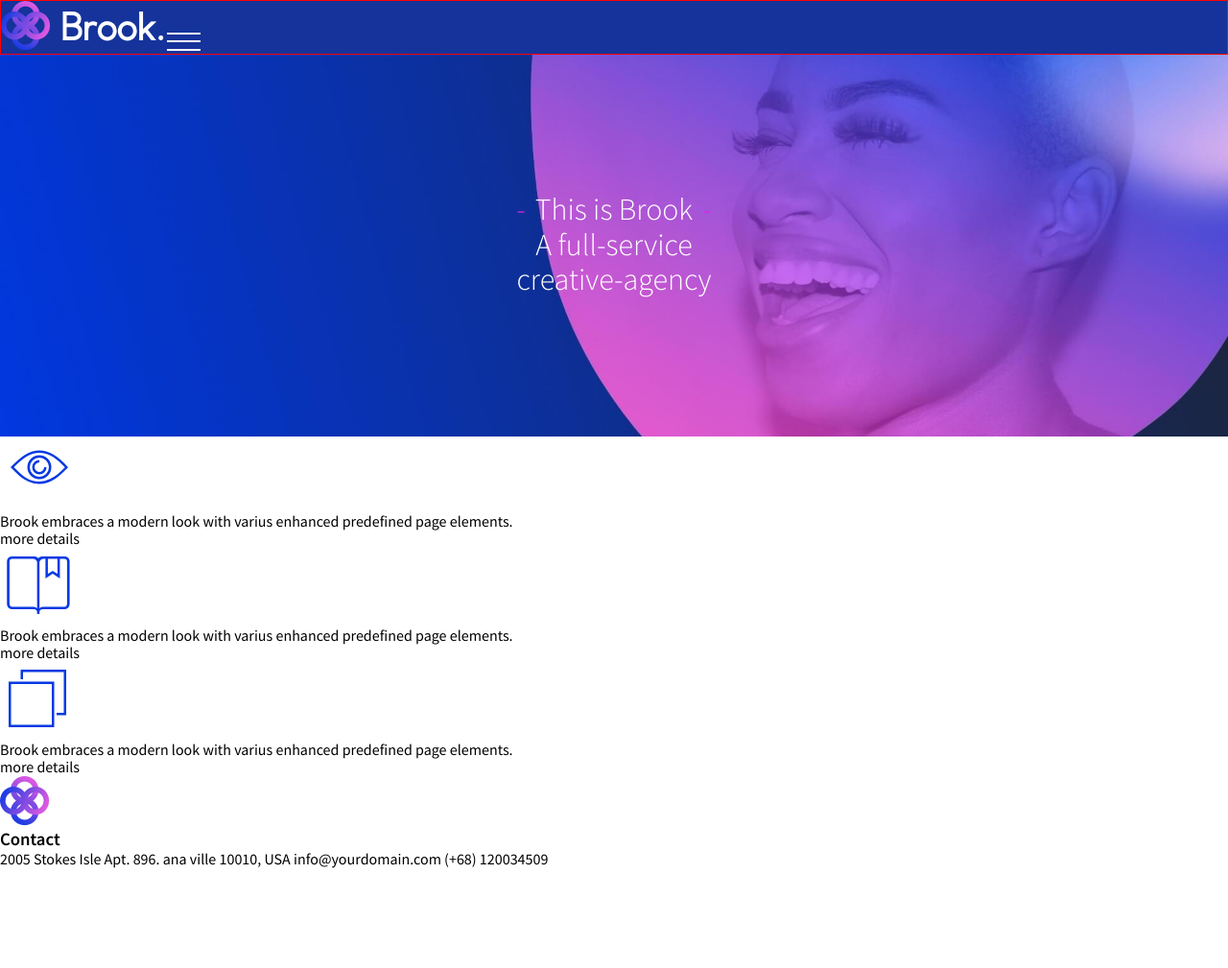
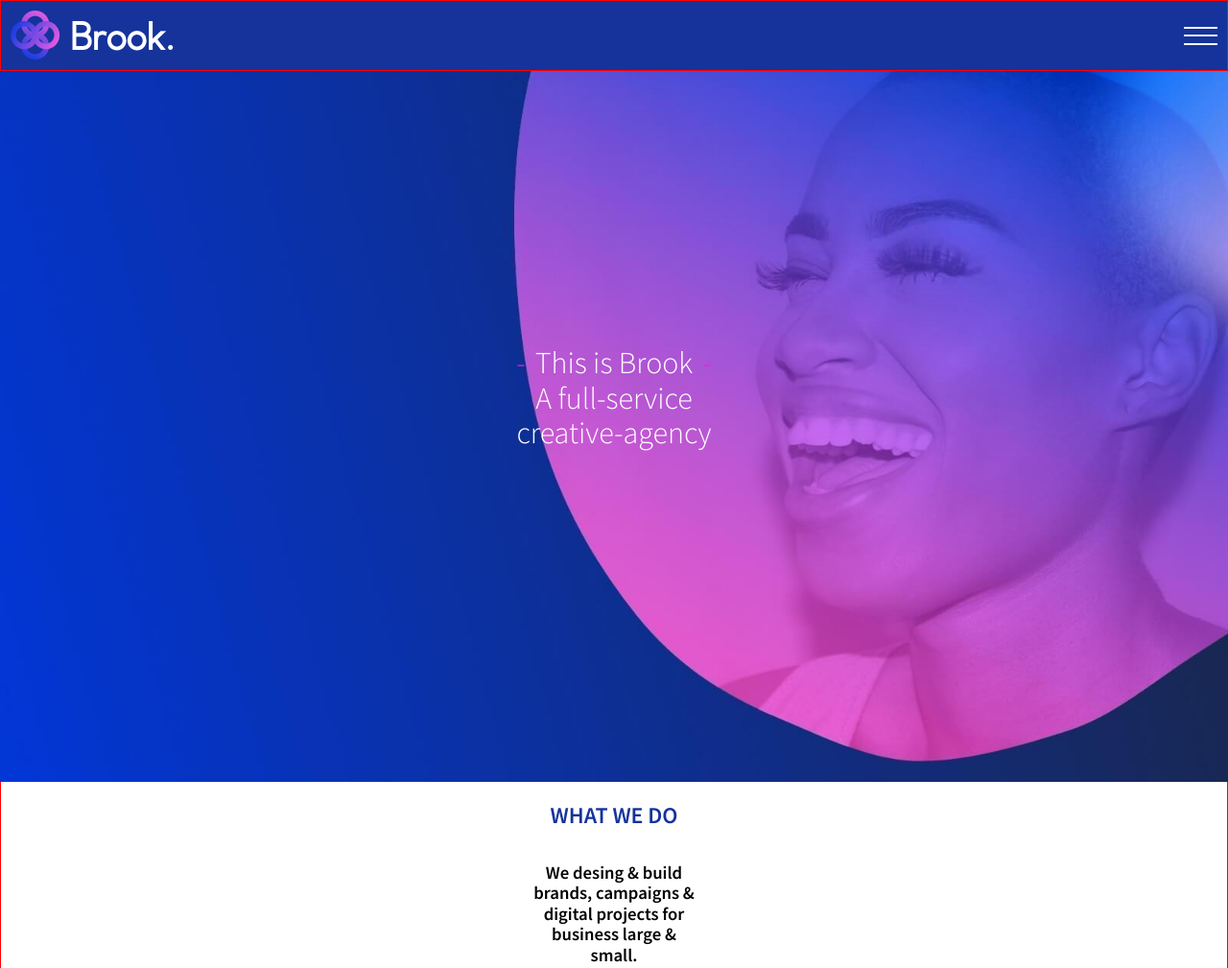
Before and after one commit to MarinaCarbonell/ejercicios-de-adalab, a website: page practica-fin-de-semana/public/index.html in a window 1280 px wide. Shown: the top 1009 px of the page at 96% size. Before the commit the page ends 905 px from the top, so only its background shows below. Drawn offline with Linux system fonts and the light colour scheme; files whose address does not match are found by name.

Commit message:
add changes

```diff
--- a/practica-fin-de-semana/public/index.html
+++ b/practica-fin-de-semana/public/index.html
@@ -42,21 +42,21 @@
   <section class="main">
       <div class="wrapper">
           <article class="modern-design">
-              <img class="eye-icon>" src=".assets/images/eye-icon.jpg" alt="eye-icon" title="book-icon">
+              <img class="eye-icon>" src="./assets/images/eye-icon.jpg" alt="eye-icon" title="eye-icon">
               <p class="moder-design-p">
                   Brook embraces a modern look with varius enhanced predefined page elements.
               </p>
               <span class="more-details">more details</span>
           </article>
           <article class="modern-design">
-              <img class="book-icon>" src=".assets/images/book-icon.jpg" alt="book-icon" title="book-icon">
+              <img class="book-icon>" src="./assets/images/book-icon.jpg" alt="book-icon" title="book-icon">
               <p class="moder-design-p">
                   Brook embraces a modern look with varius enhanced predefined page elements.
               </p>
               <span class="more-details">more details</span>
           </article>
           <article class="modern-design">
-              <img class="eye-icon>" src=".assets/images/boxes-icon.jpg" alt="eye-icon" title="eye-icon">
+              <img class="eye-icon>" src="./assets/images/boxes-icon.jpg" alt="boxes-icon" title="boxes-icon">
               <p class="moder-design-p">
                   Brook embraces a modern look with varius enhanced predefined page elements.
               </p>
--- a/practica-fin-de-semana/src/scss/layout/_header.scss
+++ b/practica-fin-de-semana/src/scss/layout/_header.scss
@@ -5,4 +5,12 @@
   top:0;
   z-index: 10;
   width: 100%;
+
+.wrapper{
+  display: flex;
+  flex-direction: row;
+  padding:10px;
+  justify-content: space-between;
+  align-items: center;
 }
+}
--- a/practica-fin-de-semana/src/scss/layout/_hero.scss
+++ b/practica-fin-de-semana/src/scss/layout/_hero.scss
@@ -2,10 +2,10 @@
     background: url("../images/slider-home.jpg") no-repeat;
     background-size: cover;
     background-position: center;
-    height: 50vh;
+    height: 100vh;
     width: 100%;
     position:relative;
-    top:55px;
+    top:15px;
     display: flex;
     justify-content: space-around;
     align-items: center;
--- a/practica-fin-de-semana/src/scss/layout/_top-section.scss
+++ b/practica-fin-de-semana/src/scss/layout/_top-section.scss
@@ -1,3 +1,20 @@
-.top-section .wrapper{
+.top-section {
     border:1px solid red;
+    height: 40vh;
+    text-align: center;
 }
+
+.what-we-do{
+    text-transform: uppercase;
+    color:$fourth-color;
+    align-items: center;
+    padding: 35px;
+}
+
+.h3{
+    display:flex;
+    flex-direction: column;
+    justify-content: center;
+    align-items: center;
+    padding-bottom: 10px;
+}
```
Also changed, not shown: practica-fin-de-semana/src/html/partials/section.html (+3 -3 lines), practica-fin-de-semana/public/assets/css/main.css, 1 other file.
